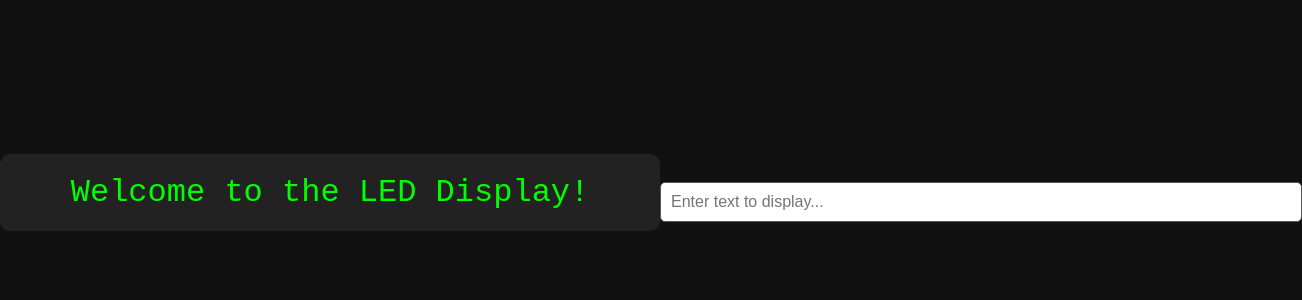
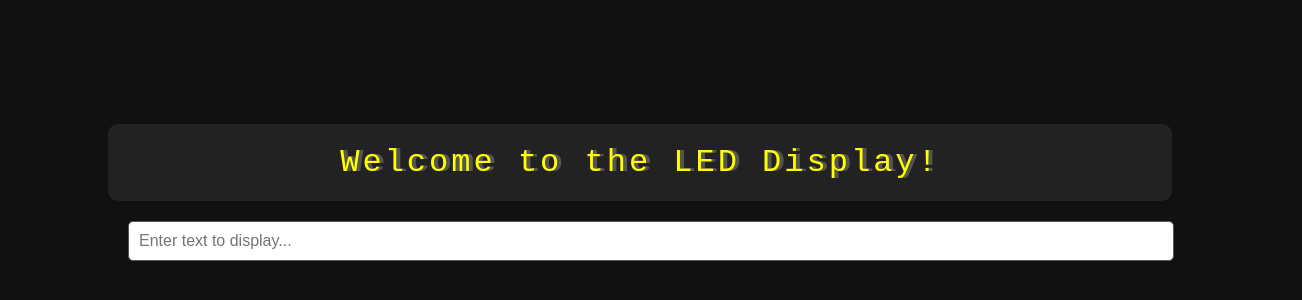
Before and after one commit to kokusz0/Led-sign, a plain HTML site: page index.html in a window 1280 px wide. Shown: the part 208-508 px from the top of the page, 1302 px wide, since content can reach past the window. Drawn offline with Linux system fonts and the light colour scheme.

Commit message:
Update styles.css

```diff
--- a/styles.css
+++ b/styles.css
@@ -1,6 +1,7 @@
 /* styles.css */
 body {
     display: flex;
+    flex-direction: column;
     justify-content: center;
     align-items: center;
     height: 100vh;
@@ -11,7 +12,7 @@ body {
 
 #ledDisplay {
     background-color: #222;
-    color: #0f0;
+    color: #ff0;
     padding: 20px;
     font-size: 2em;
     border-radius: 10px;
@@ -19,12 +20,19 @@ body {
     text-align: center;
     overflow: hidden;
     white-space: nowrap;
-    animation: scroll 10s linear infinite;
+    display: flex;
+    justify-content: center;
 }
 
-@keyframes scroll {
-    0% { transform: translateX(100%); }
-    100% { transform: translateX(-100%); }
+.dot-matrix {
+    font-family: 'Courier New', monospace;
+    letter-spacing: 3px;
+    display: inline-block;
+    text-shadow:
+        1px 0px 0px #555,
+        2px 0px 0px #555,
+        3px 0px 0px #555,
+        4px 0px 0px #555;
 }
 
 #inputBar {
```
